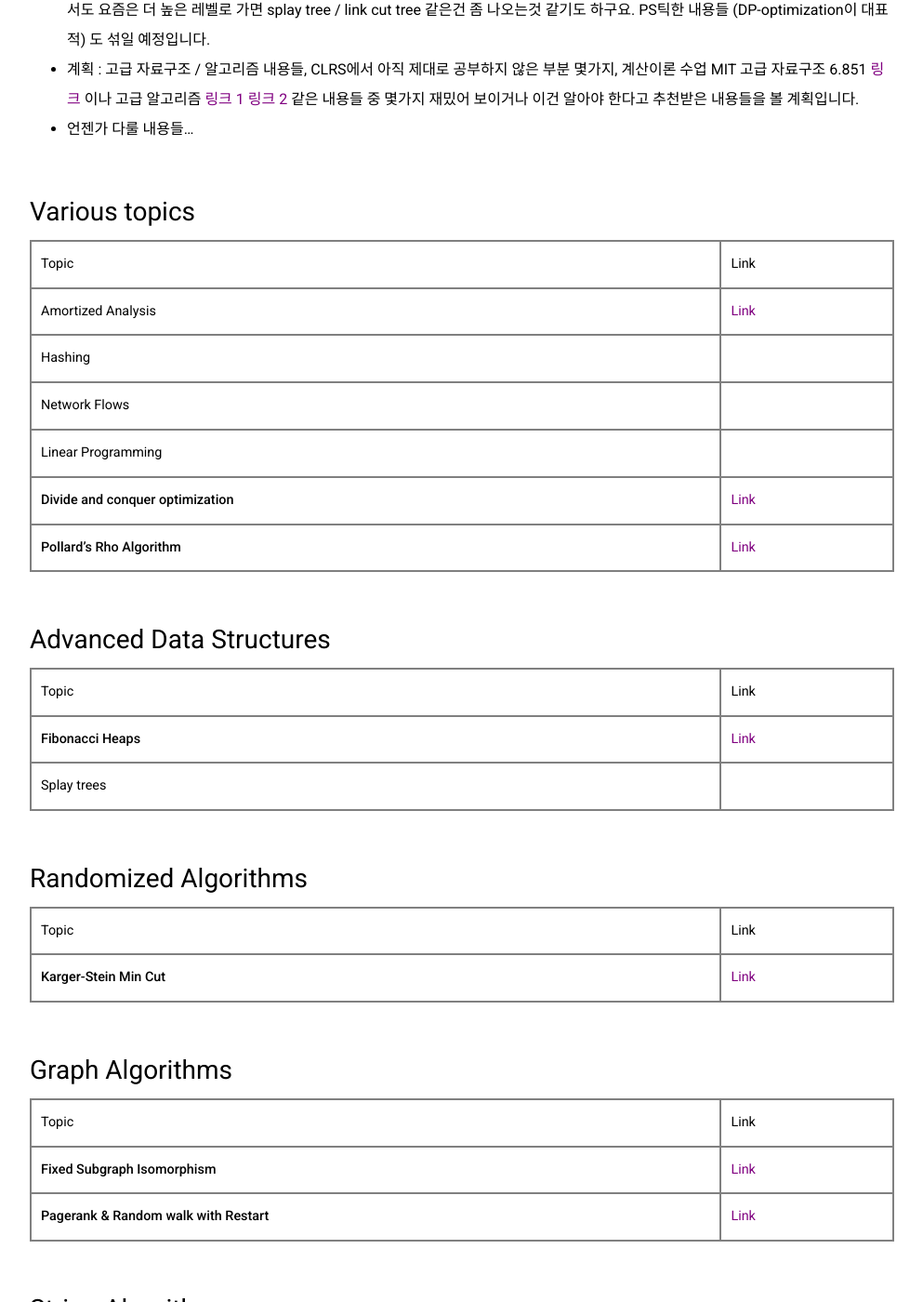
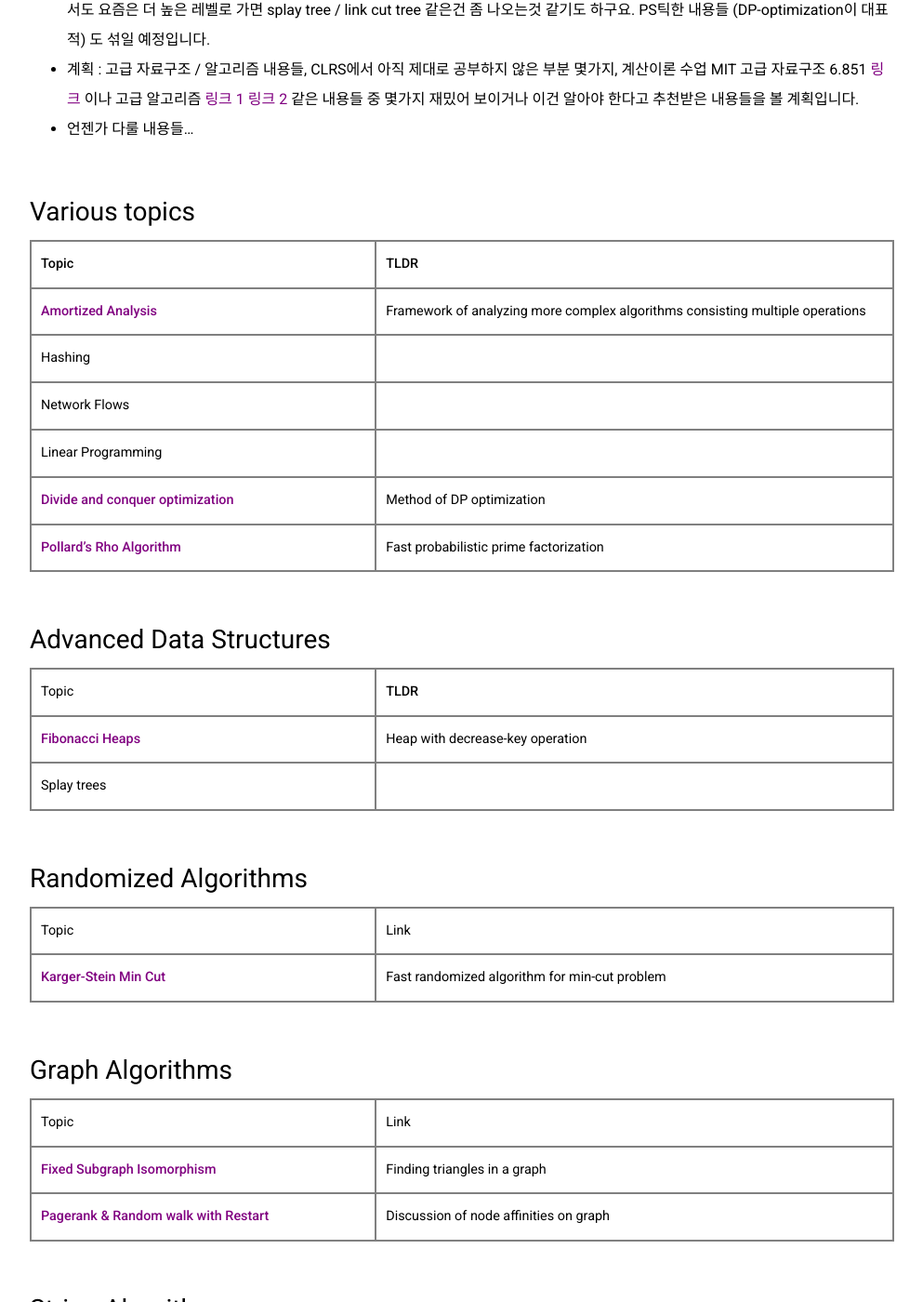
Before and after one commit to gratus907/gratus907.github.io, a Jekyll site: the page built from _notes/algorithm-advanced.md, in a window 1280 px wide and 1400 px high, scrolled down 362 px. Shown: the whole window at 93% size, without its empty margins (143-1136 px from the left). Built offline with Jekyll 4.4.1, drawn with Linux system fonts in a browser that asks for light colours; nearby versions of some CDN libraries; comment, search, counter and statistics services are not loaded; a style sheet for code colours, icons or effects is not loaded; some of the changed text lies outside the part shown.

```diff
--- a/_notes/algorithm-advanced.md
+++ b/_notes/algorithm-advanced.md
@@ -19,55 +19,51 @@ PS틱한 내용들 (DP-optimization이 대표적) 도 섞일 예정입니다.
 
 <style>
 table th:first-of-type {
-    width: 80%;
+    width: 40%;
 }
 table th:nth-of-type(2) {
-    width: 20%;
+    width: 60%;
 }
 
 </style>
 
 ### Various topics
 
-| Topic                               | Link                                            |
-|-------------------------------------|-------------------------------------------------|
-| Amortized Analysis                  | [Link](/advanced-algorithms/amortized-analysis) |
-| Hashing                             |                                                 |
-| Network Flows                       |                                                 |
-| Linear Programming                  |                                                 |
-| **Divide and conquer optimization** | [Link](/advanced-algorithms/DP-DnC-Opt/)        |
-| **Pollard's Rho Algorithm**         | [Link](/advanced-algorithms/Pollards-Rho/)      |
+| **Topic**                                                               | **TLDR**                                                                      |
+| ----------------------------------------------------------------------- | ----------------------------------------------------------------------------- |
+| [**Amortized Analysis**](/advanced-algorithms/amortized-analysis)       | Framework of analyzing more complex algorithms consisting multiple operations |
+| Hashing                                                                 |                                                                               |
+| Network Flows                                                           |                                                                               |
+| Linear Programming                                                      |                                                                               |
+| [**Divide and conquer optimization**](/advanced-algorithms/DP-DnC-Opt/) | Method of DP optimization                                                     |
+| [**Pollard's Rho Algorithm**](/advanced-algorithms/Pollards-Rho/)       | Fast probabilistic prime factorization                                        |
 
 ### Advanced Data Structures
 
-| Topic               | Link                                          |
-|---------------------|-----------------------------------------------|
-| **Fibonacci Heaps** | [Link](/advanced-algorithms/Fibonacci-heaps/) |
-| Splay trees         |                                               |
+| Topic                                                        | **TLDR**                         |
+| ------------------------------------------------------------ | -------------------------------- |
+| [**Fibonacci Heaps**](/advanced-algorithms/Fibonacci-heaps/) | Heap with decrease-key operation |
+| Splay trees                                                  |                                  |
 
 ### Randomized Algorithms
 
-| Topic                    | Link                                              |
-|--------------------------|---------------------------------------------------|
-| **Karger-Stein Min Cut** | [Link](/advanced-algorithms/karger-stein-mincut/) |
+| Topic                                                                 | Link                                          |
+| --------------------------------------------------------------------- | --------------------------------------------- |
+| [**Karger-Stein Min Cut**](/advanced-algorithms/karger-stein-mincut/) | Fast randomized algorithm for min-cut problem |
 
 
 ### Graph Algorithms
 
-| Topic                                   | Link                                                |
-|-----------------------------------------|-----------------------------------------------------|
-| **Fixed Subgraph Isomorphism**          | [Link](/advanced-algorithms/graph-algorithms-lec1/) |
-| **Pagerank & Random walk with Restart** | [Link](/advanced-algorithms/random-walk-on-graphs/) |
+| Topic                                                                                  | Link                                   |
+| -------------------------------------------------------------------------------------- | -------------------------------------- |
+| [**Fixed Subgraph Isomorphism**](/advanced-algorithms/graph-algorithms-lec1/)          | Finding triangles in a graph           |
+| [**Pagerank & Random walk with Restart**](/advanced-algorithms/random-walk-on-graphs/) | Discussion of node affinities on graph |
 
 ### String Algorithms
 
 Mainly from : SNU 2021 Fall Theory of computation
 
-| Topic                  | Link                                                 |
-|------------------------|------------------------------------------------------|
-| Aho-Corasick Algorithm | [Link](/advanced-algorithms/aho-corasick-algorithm/) |
-| Boyer-Moore Algorithm  | [Link](/advanced-algorithms/boyer-moore-algorithm/)  |
-| Baker-Bird Algorithm   |                                                      |
-| Wu-Manber Algorithm    |                                                      |
-| Suffix Tree            |                                                      |
-| Suffix Array           |                                                      |
+| Topic                                                                      | Link                          |
+| -------------------------------------------------------------------------- | ----------------------------- |
+| [**Boyer-Moore Algorithm**](/advanced-algorithms/boyer-moore-algorithm/)   | 1-text 1-pattern matching     |
+| [**Aho-Corasick Algorithm**](/advanced-algorithms/aho-corasick-algorithm/) | 1-text multi-pattern matching |
--- a/queue.txt
+++ b/queue.txt
@@ -1,5 +1,4 @@
 DL - Dropout
-DL - BackPropagation
 CS - CombiSeminar
 Adv.Alg - Suffix Tree
 Adv.Alg - Lempel-Ziv Compression
```
Also changed, not shown: _data/cv.yml (+10 -5 lines), _drafts/2021-12-30-setting-up-apple-m1pro.md (added, +66 -0 lines), _news/211227_bhilab.md (added, +8 -0 lines), _notes/deep-learning-study.md (+1 -1 lines), _pages/cv.md (+1 -1 lines), _posts/mathematical-statistics/2021-12-26-01-probability.md (renamed from _drafts/2021-12-26-01-probability.md, +1 -1 lines), _posts/mathematical-statistics/2021-12-27-02-random-variables.md (renamed from _drafts/2021-12-26-02-random-variables.md, +29 -1 lines).
